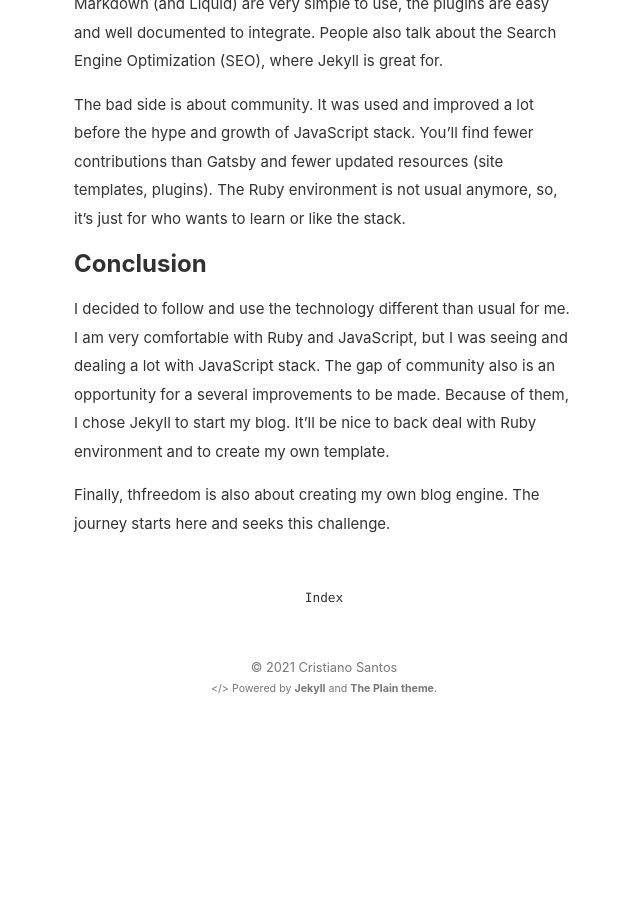
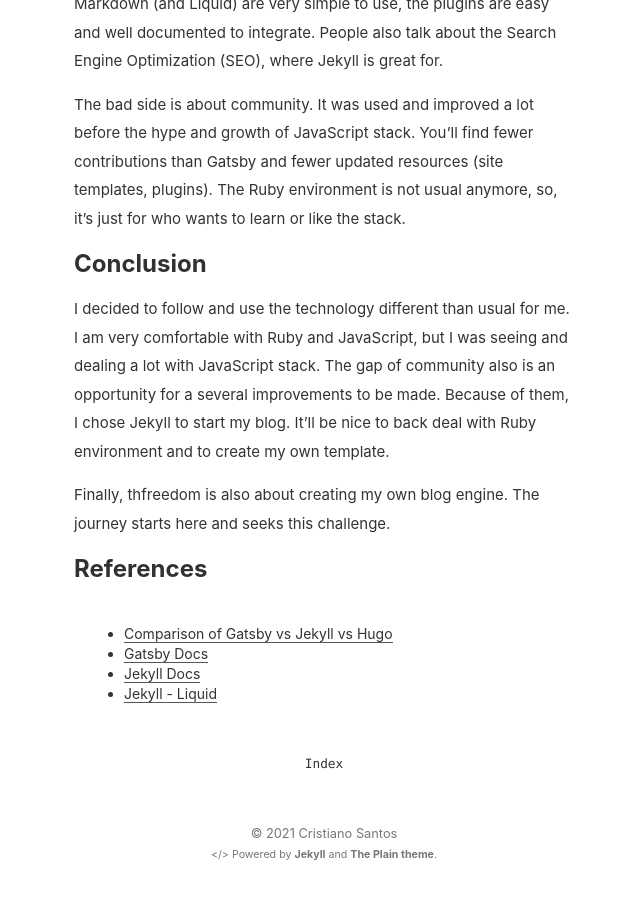
Before and after one commit to cristianossd/codingdrops-blog, a Jekyll site: the page built from _posts/2021-09-19-using-jekyll-for-my-blog.md, in a window 1280 px wide and 900 px high, scrolled down 2481 px. Shown: the whole window, without its empty margins (316-956 px from the left). Built offline with Jekyll 4.4.1, drawn with Linux system fonts in a browser that asks for light colours; before the commit the page ends 3215 px from its top, so only the background shows below that.

Commit message:
chore(posts): add references

```diff
--- a/_posts/2021-09-19-using-jekyll-for-my-blog.md
+++ b/_posts/2021-09-19-using-jekyll-for-my-blog.md
@@ -90,3 +90,10 @@ be nice to back deal with Ruby environment and to create my own template.
 
 Finally, thfreedom is also about creating my own blog engine. The journey starts here and seeks this
 challenge.
+
+## References
+
+- [Comparison of Gatsby vs Jekyll vs Hugo](https://www.gatsbyjs.com/features/jamstack/gatsby-vs-jekyll-vs-hugo)
+- [Gatsby Docs](https://www.gatsbyjs.com/)
+- [Jekyll Docs](https://jekyllrb.com/docs/)
+- [Jekyll - Liquid](https://jekyllrb.com/docs/liquid/)
```
